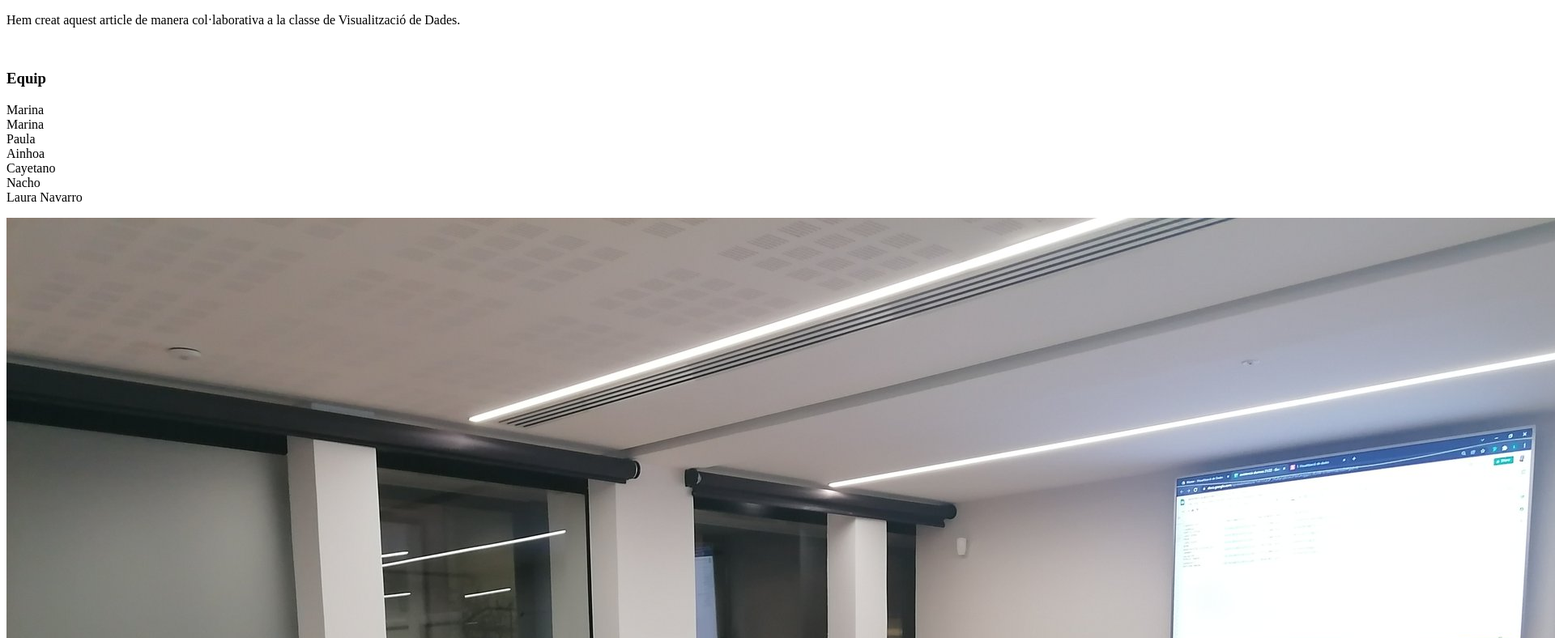
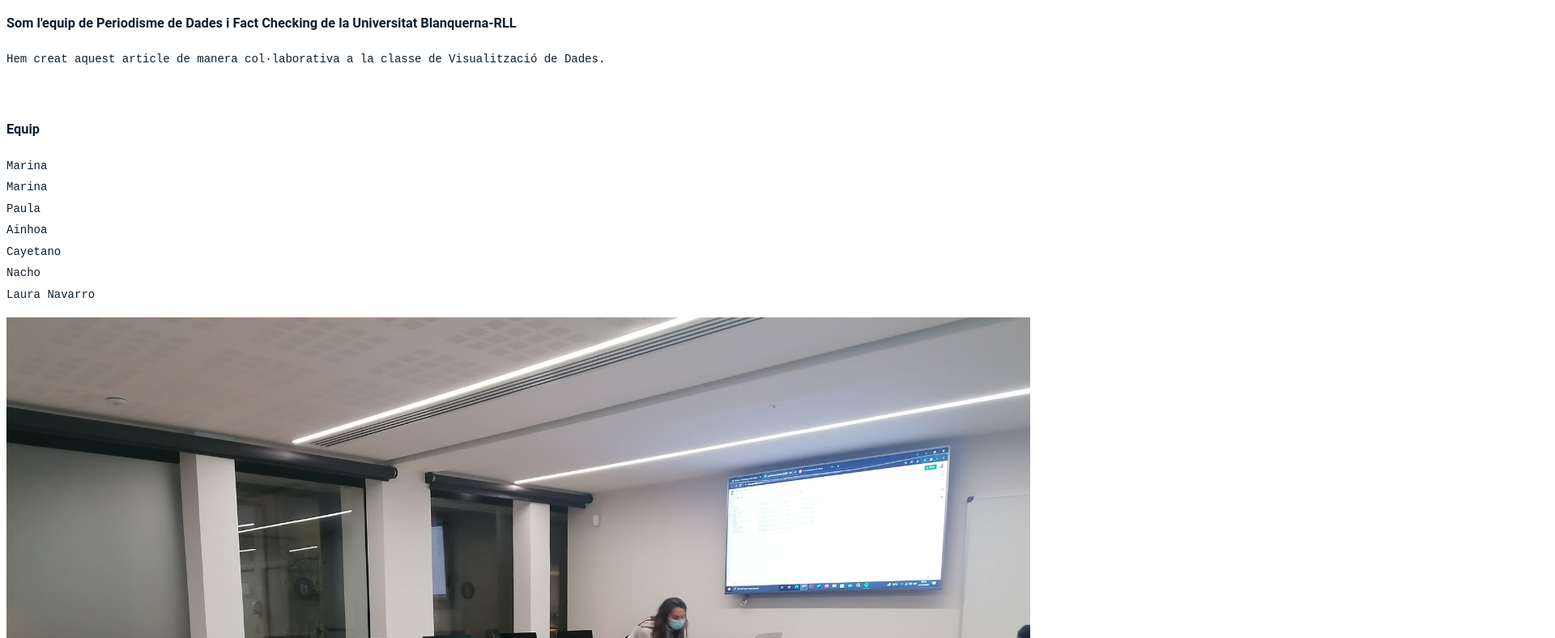
Before and after one commit to data-viz-blanquerna/data-viz-blanquerna, a plain HTML site: page about.html in a window 1280 px wide. Shown: the part 186-974 px from the top of the page at 81% size, 1920 px wide, since content can reach past the window. Drawn offline with Linux system fonts and the light colour scheme.

Commit message:
Update about.html

```diff
--- a/about.html
+++ b/about.html
@@ -17,7 +17,8 @@
 
   <title>Qui Som</title>
 
-<link href="./main.3f6952e4.css" rel="stylesheet"></head>
+  <!-- Template Main CSS File -->
+  <link href="assets/css/style.css" rel="stylesheet"></head>
 
 <body class="">
 <div id="site-border-left"></div>
```
